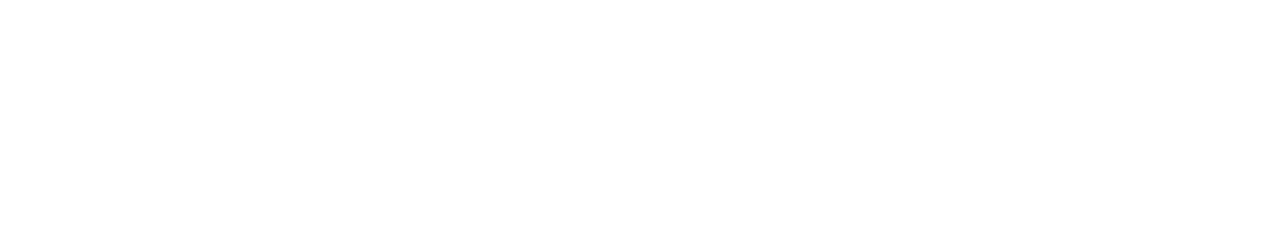
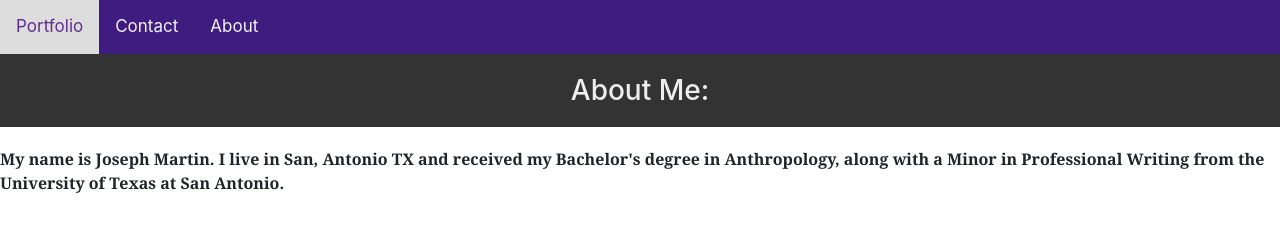
Before and after one commit to josephmartin721/JRM-ResponsivePortfolio, a plain HTML site: page index.html in a window 1280 px wide. Drawn offline with nearby package versions, Linux system fonts and the light colour scheme; a web font is replaced by a local one.

Commit message:
Aesthetic changes to all files. About me added as index file.

```diff
--- a/index.html
+++ b/index.html
@@ -0,0 +1,29 @@
+<!DOCTYPE html>
+<html lang="en">
+
+<head>
+    <meta charset="UTF-8">
+    <meta name="viewport" content="width=device-width, initial-scale=1.0">
+    <link rel="stylesheet" href="https://stackpath.bootstrapcdn.com/bootstrap/4.1.3/css/bootstrap.min.css" integrity="sha384-MCw98/SFnGE8fJT3GXwEOngsV7Zt27NXFoaoApmYm81iuXoPkFOJwJ8ERdknLPMO" crossorigin="anonymous">
+<script src="https://stackpath.bootstrapcdn.com/bootstrap/4.1.3/js/bootstrap.min.js" integrity="sha384-ChfqqxuZUCnJSK3+MXmPNIyE6ZbWh2IMqE241rYiqJxyMiZ6OW/JmZQ5stwEULTy" crossorigin="anonymous"></script>
+<link rel="stylesheet" href="style.css">
+<link rel="preconnect" href="https://fonts.gstatic.com">
+<link rel="preconnect" href="https://fonts.gstatic.com">
+<link href="https://fonts.googleapis.com/css2?family=Potta+One&family=Yusei+Magic&display=swap" rel="stylesheet">
+
+    <title>About Me:</title>
+</head>
+
+<body>
+    <div class="topnav">
+        <a class="active" href="#JRM-Portfolio.html">Portfolio</a>
+        <a class="active" href="#contact.html">Contact</a>
+        <a class="active" href="#about">About</a>
+    </div>
+    <div>
+        <h1 class="h1">About Me:</h1>
+            <p class=text><strong>My name is Joseph Martin. I live in San, Antonio TX and received my Bachelor's degree in Anthropology, along with a Minor in Professional Writing from the University of Texas at San Antonio.</strong></p>
+    </div>
+
+</body>
+</html>
--- a/style.css
+++ b/style.css
@@ -20,3 +20,22 @@
     background-color: #ddd;
     color: rgb(97, 44, 141);
   }
+
+  .container {
+    width: 1024 px;
+
+    margin:auto
+  }
+
+  .h1 {
+    padding: 20px 0;
+
+    margin: 0;
+    margin-bottom: 20px;
+    font-size: 28px;
+
+    color: #eee;
+    text-align: center;
+
+    background: #333;
+  }
```
Also changed, not shown: JRM-Portfolio.html (+4 -4 lines).
